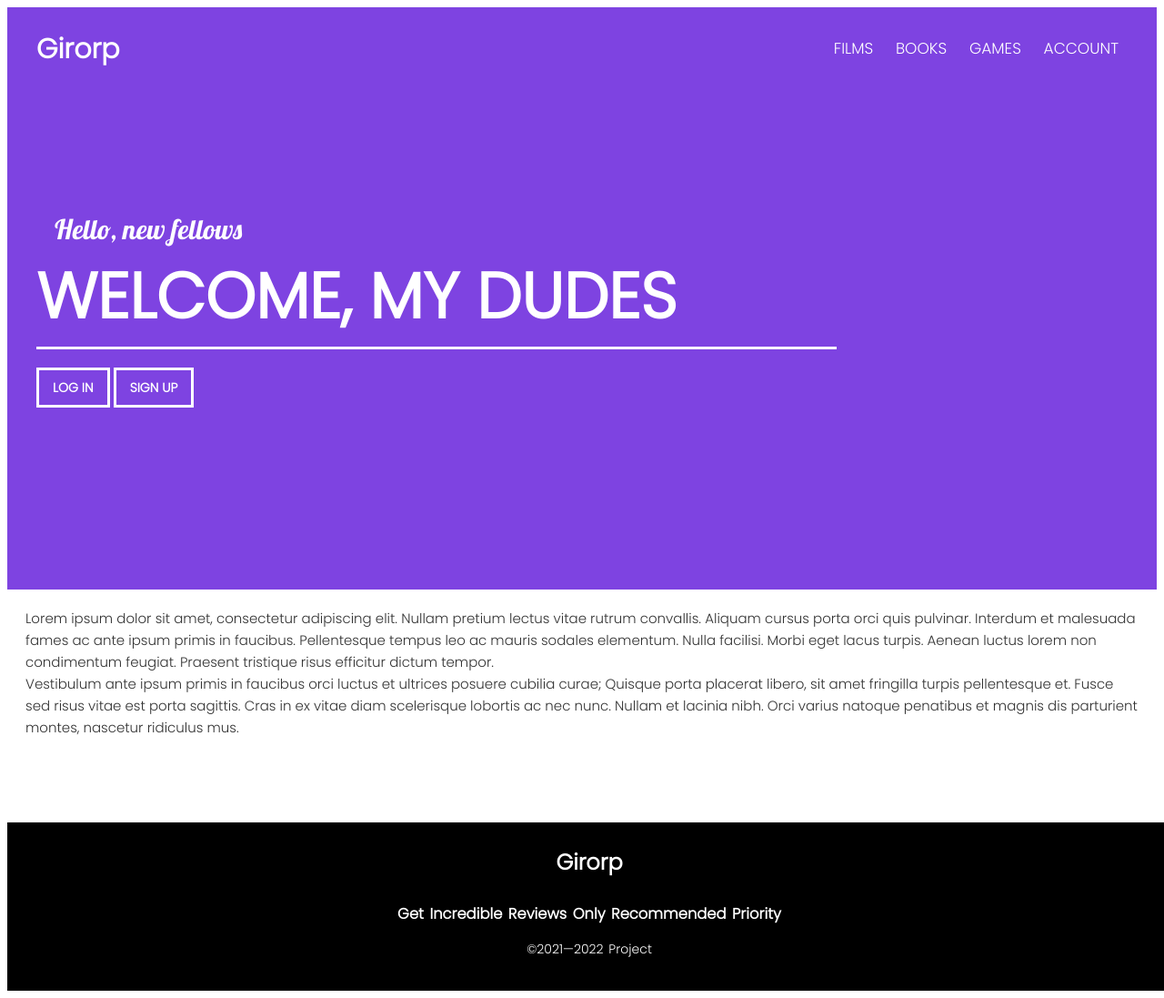
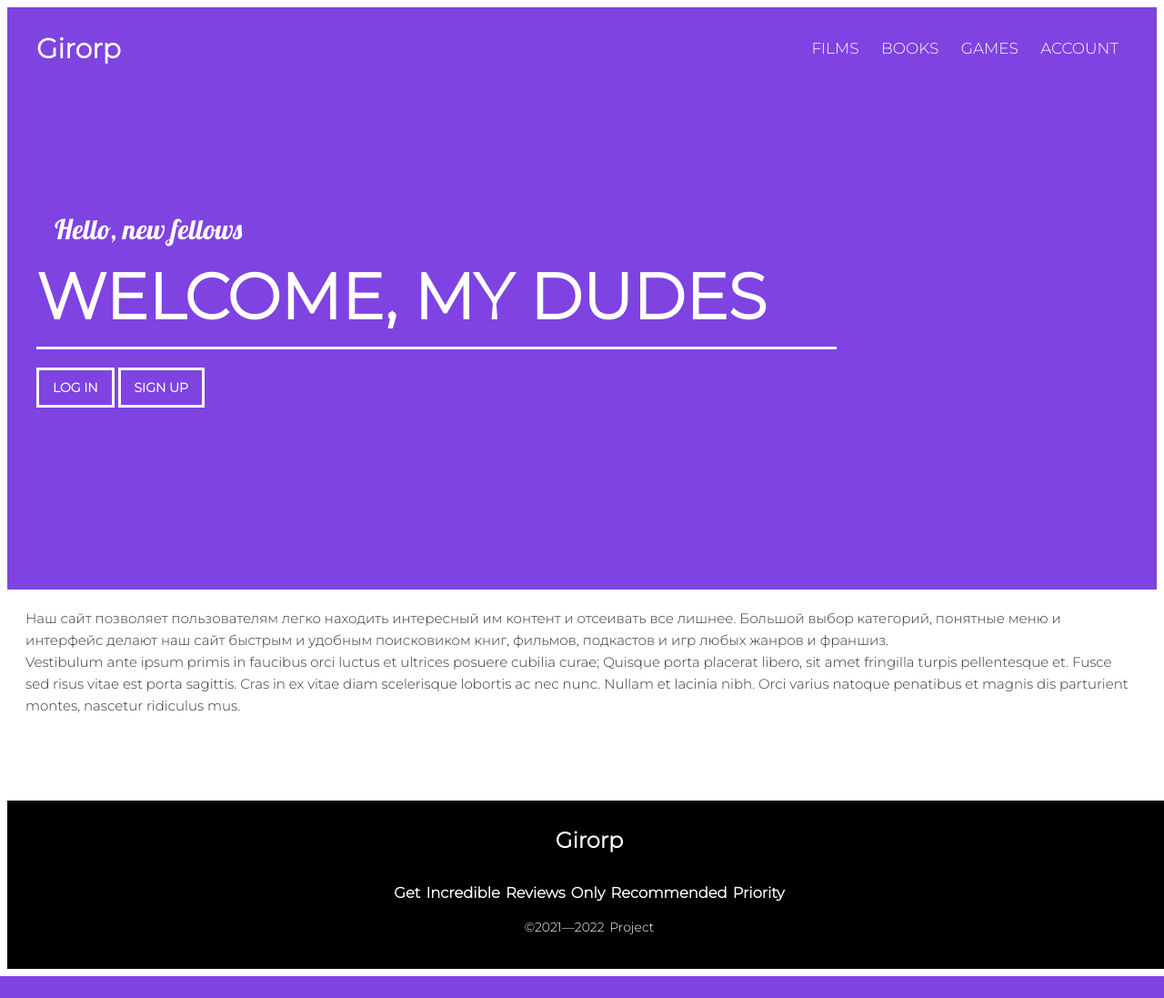
Before and after one commit to kolenka-matka/spasite, a Django app: page / in a window 1280 px wide. Shown: the whole page at 91% size. After the commit the page ends 1073 px from the top, so only its background shows below. Run offline with Django 4.2, Linux system fonts and the light colour scheme; some libraries are stand-ins or nearby versions.

Commit message:
поменяла шрифт (искренне надеюсь что поменяла)

```diff
--- a/static/css/styles.css
+++ b/static/css/styles.css
@@ -1,5 +1,5 @@
 body {
-	font-family: 'Poppins', sans-serif;
+	font-family: 'Montserrat', sans-serif;
 	font-size: 15px;
 	color: #333;
 	line-height: 1.6;
@@ -199,7 +199,7 @@ h1, h2, h3, h4, h5, h6 {
 
 .information{     /*текст на главной странице сайта*/
 	margin: 20px;
-	font-family: 'Poppins', sans-serif;
+	font-family: 'Montserrat', sans-serif;
 
 	font-size: 15px;
 	color: #333;
@@ -213,7 +213,7 @@ footer {
 	background: #000;
 	height: auto;
 	width: 100vw;
-	font-family: 'Poppins', sans-serif;
+	font-family: 'Montserrat', sans-serif;
 	padding-top: 20px;
 	color:  #fff;
 
@@ -254,7 +254,7 @@ body#login {
 	color: #fff;
 	padding: 0;
 	margin: 0;
-	font-family: 'Poppins', sans-serif;
+	font-family: 'Montserrat', sans-serif;
 }
 
 
@@ -304,7 +304,7 @@ body#login {
 	color: #000;
 	font-weight: 5000px;
 	text-align: center;
-	font-family: 'Poppins', sans-serif;
+	font-family: 'Montserrat', sans-serif;
 
 	/*border-radius: 24px;
 	transition: 0.25s;*/
@@ -389,7 +389,7 @@ body#login {
 	color: #000;
 	font-weight: 5000px;
 	text-align: center;
-	font-family: 'Poppins', sans-serif;
+	font-family: 'Montserrat', sans-serif;
 
 	/*border-radius: 24px;
 	transition: 0.25s;*/
@@ -525,7 +525,7 @@ label{
 	text-align: center;
 	color: #000;
 	text-decoration-color: #000;
-	font-family: 'Poppins', sans-serif;
+	font-family: 'Montserrat', sans-serif;
 	font-size: 10px;
 }
 
@@ -573,5 +573,5 @@ body#res {
 	color: #fff;
 	padding: 0;
 	margin: 0;
-	font-family: 'Poppins', sans-serif;
+	font-family: 'Montserrat', sans-serif;
 }
--- a/templates/account/successful_auth.html
+++ b/templates/account/successful_auth.html
@@ -8,7 +8,7 @@
 
     <link rel="preconnect" href="https://fonts.googleapis.com">
     <link rel="preconnect" href="https://fonts.gstatic.com" crossorigin>
-    <link href="https://fonts.googleapis.com/css2?family=Poppins:wght@300&display=swap" rel="stylesheet"
+    <link href="https://fonts.googleapis.com/css2?family=Montserrat:wght@300&display=swap" rel="stylesheet"
 </head>
 
 <header class="header">
--- a/templates/index.html
+++ b/templates/index.html
@@ -2,6 +2,10 @@
 <!DOCTYPE html>
 <html lang="ru">
 <head>
+    <link rel="preconnect" href="https://fonts.googleapis.com">
+    <link rel="preconnect" href="https://fonts.gstatic.com" crossorigin>
+    <link href="https://fonts.googleapis.com/css2?family=Montserrat:wght@100;300&display=swap" rel="stylesheet">
+
     <meta charset="UTF-8">
     <title>Главная страница</title>
     <link rel="stylesheet" href="{% static 'css/styles.css'%}" type="text/css">
@@ -59,7 +63,7 @@
 </div>
 
 <div class="information">
-    <p>Lorem ipsum dolor sit amet, consectetur adipiscing elit. Nullam pretium lectus vitae rutrum convallis. Aliquam cursus porta orci quis pulvinar. Interdum et malesuada fames ac ante ipsum primis in faucibus. Pellentesque tempus leo ac mauris sodales elementum. Nulla facilisi. Morbi eget lacus turpis. Aenean luctus lorem non condimentum feugiat. Praesent tristique risus efficitur dictum tempor.
+    <p>Наш сайт позволяет пользователям легко находить интересный им контент и отсеивать все лишнее. Большой выбор категорий, понятные меню и интерфейс делают наш сайт быстрым и удобным поисковиком книг, фильмов, подкастов и игр любых жанров и франшиз.
     <br>
     Vestibulum ante ipsum primis in faucibus orci luctus et ultrices posuere cubilia curae; Quisque porta placerat libero, sit amet fringilla turpis pellentesque et. Fusce sed risus vitae est porta sagittis. Cras in ex vitae diam scelerisque lobortis ac nec nunc. Nullam et lacinia nibh. Orci varius natoque penatibus et magnis dis parturient montes, nascetur ridiculus mus.</p>
 </div>
```
Also changed, not shown: db.sqlite3.
